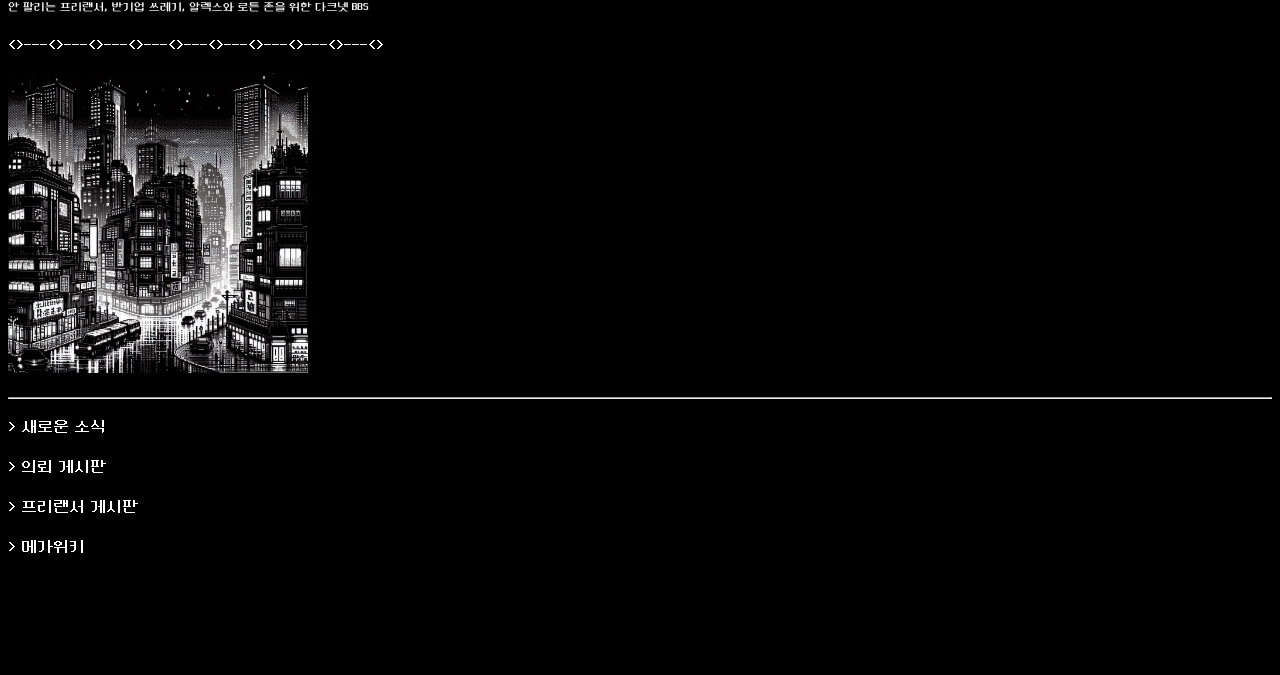
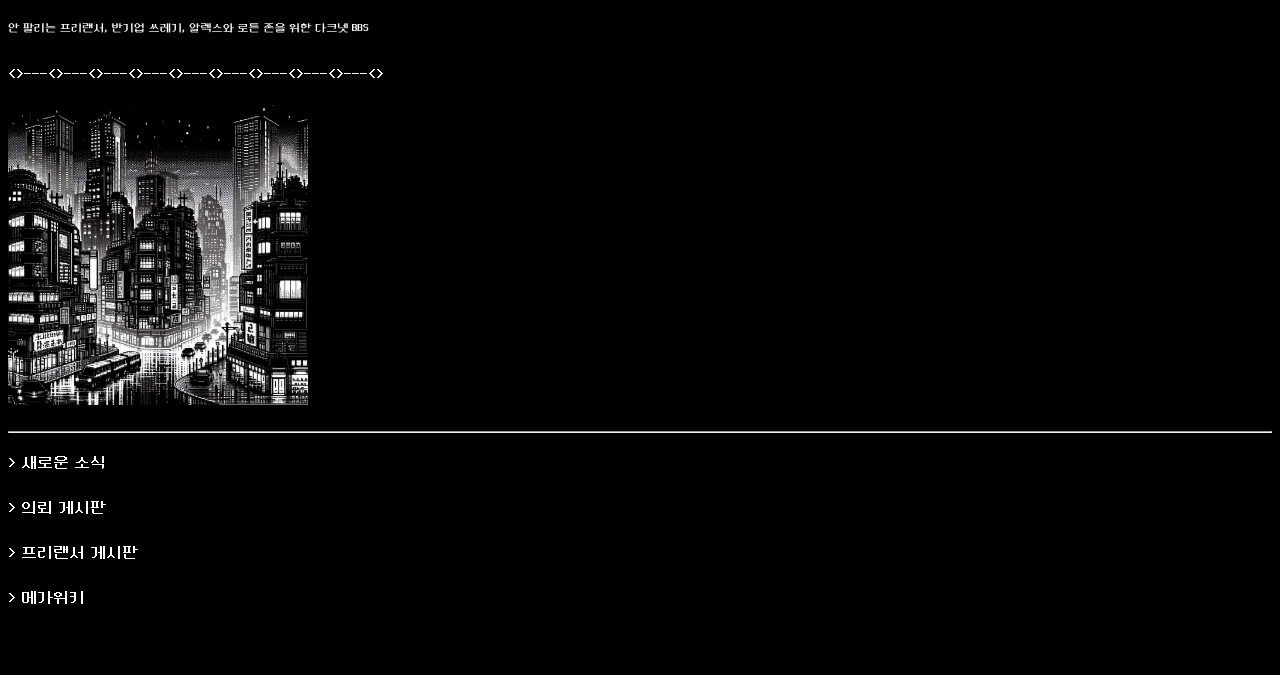
Before and after one commit to bipedalocto/RenXia-xyz, a plain HTML site: page index.html in a window 1280 px wide. Shown: the part 125-800 px from the top of the page. Drawn offline with Linux system fonts and the light colour scheme.

Commit message:
Update style.css

```diff
--- a/style.css
+++ b/style.css
@@ -4,7 +4,7 @@ a:link { color: white; text-decoration: none;}
 a:visited { color: white; text-decoration: none;}
 /* hover - 마우스를 해당 링크에 위치했을 경우 #006DD7 설정 */
 a:hover { color: white; text-decoration: none;}
-body {background-color: black; color: white; font-family: 'dgm'; line-height: 1.5;}
+body {background-color: black; color: white; font-family: 'dgm'; line-height: 1.8rem;}
 @font-face {
     font-family: 'dgm'; /*font 이름*/
     font-style: 'normal'; /* font 스타일 정의 (기울임, 일반) */
```
